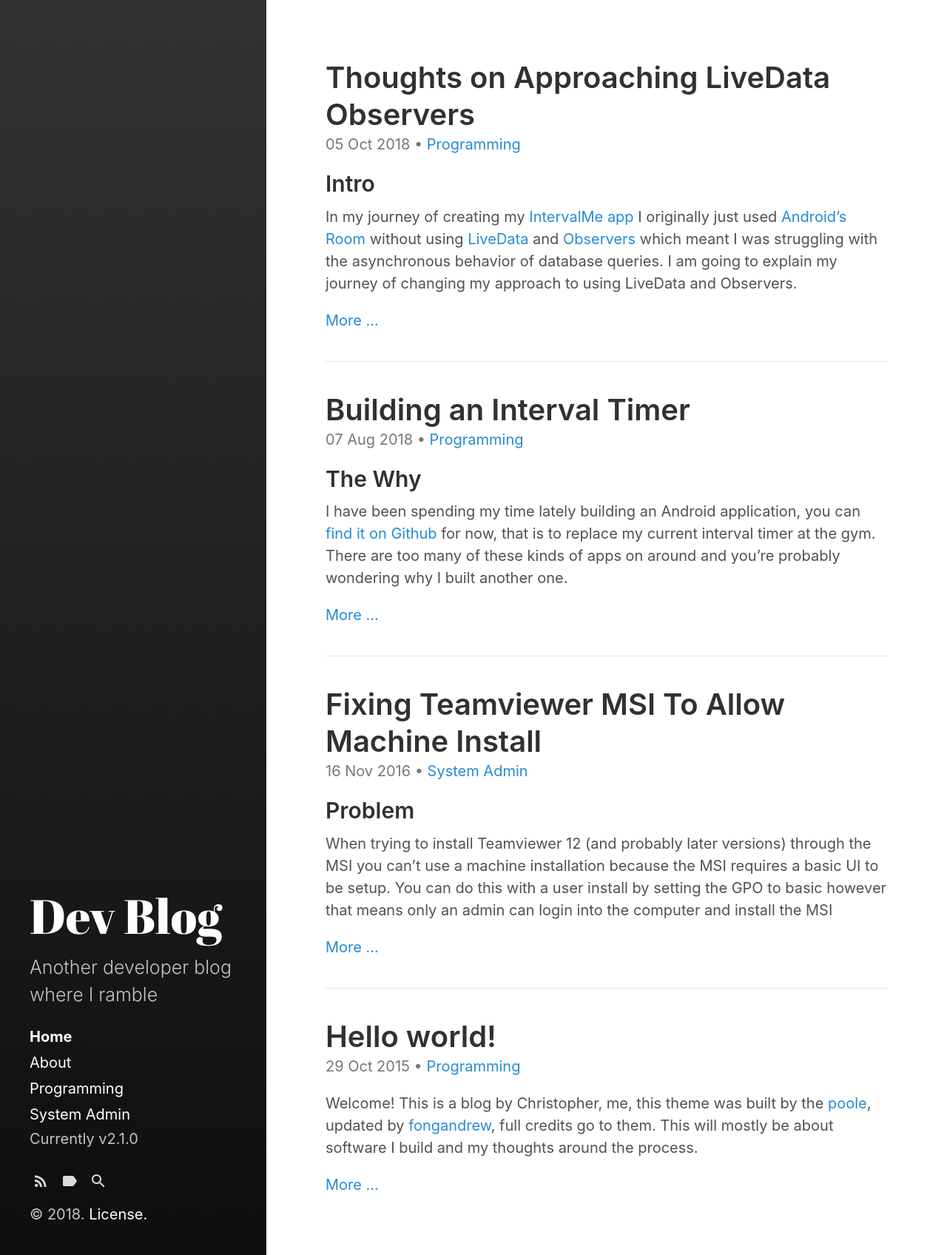
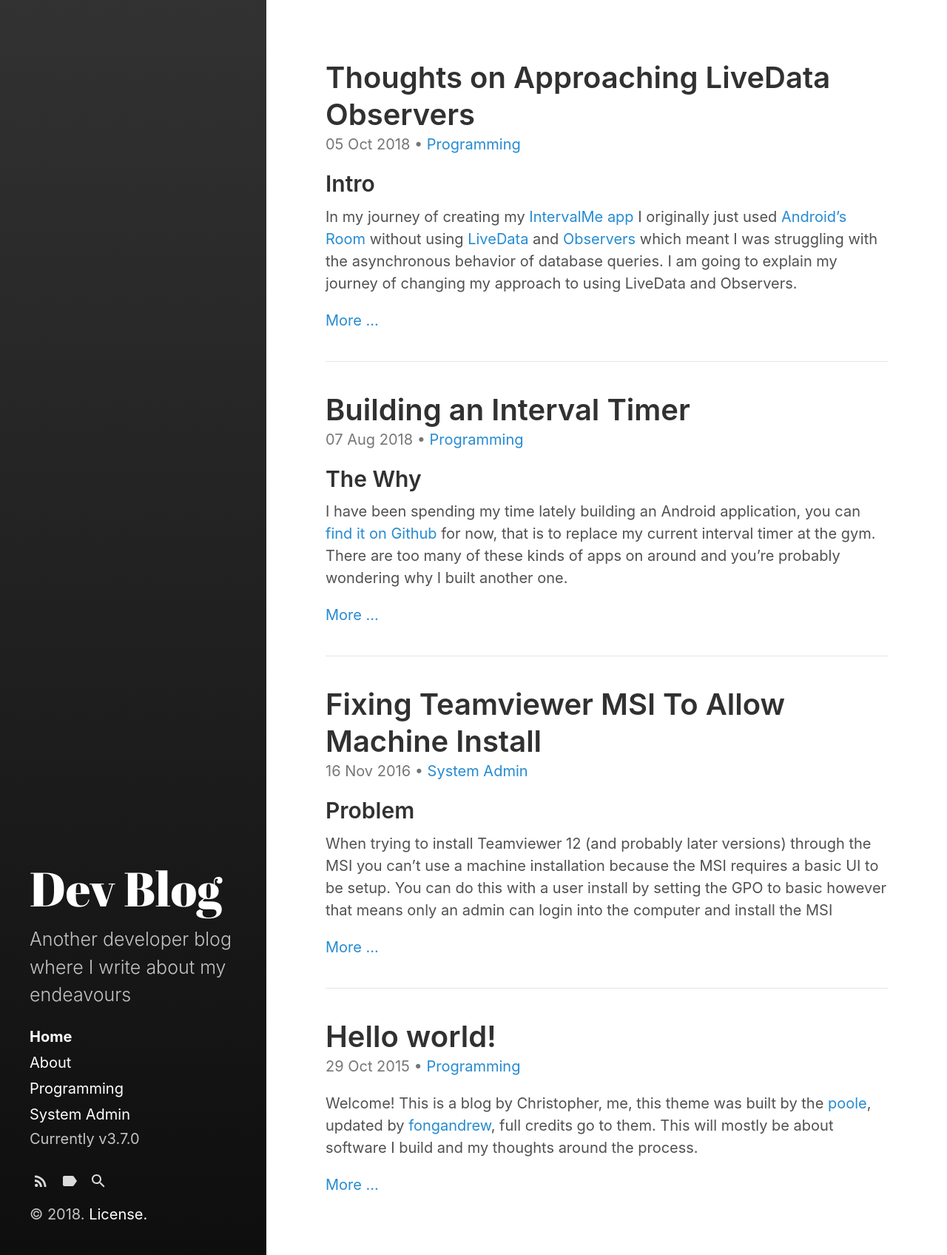
Before and after one commit to crr0004/crr0004.github.io, a Jekyll site: the page built from index.html, in a window 1280 px wide. Shown: the whole page at 74% size. Built offline with Jekyll 4.4.1, drawn with Linux system fonts in a browser that asks for light colours; the list of posts is cut into pages by our own code.

Commit message:
Changed description

```diff
--- a/_config.yml
+++ b/_config.yml
@@ -5,7 +5,7 @@
 # Setup
 title:            Dev Blog
 tagline:          'Another developer blog'
-description:      'Another developer blog where I ramble'
+description:      'Another developer blog where I write about my endeavours'
 url:              https://crr0004.github.com
 baseurl:          ''
 
@@ -35,6 +35,3 @@
                                 # page. If you change your paginate_path,
                                 # set this to the root of the paginate_path
                                 # to enable a separate blog link.
-
-# Custom vars
-version:          2.1.0
```
